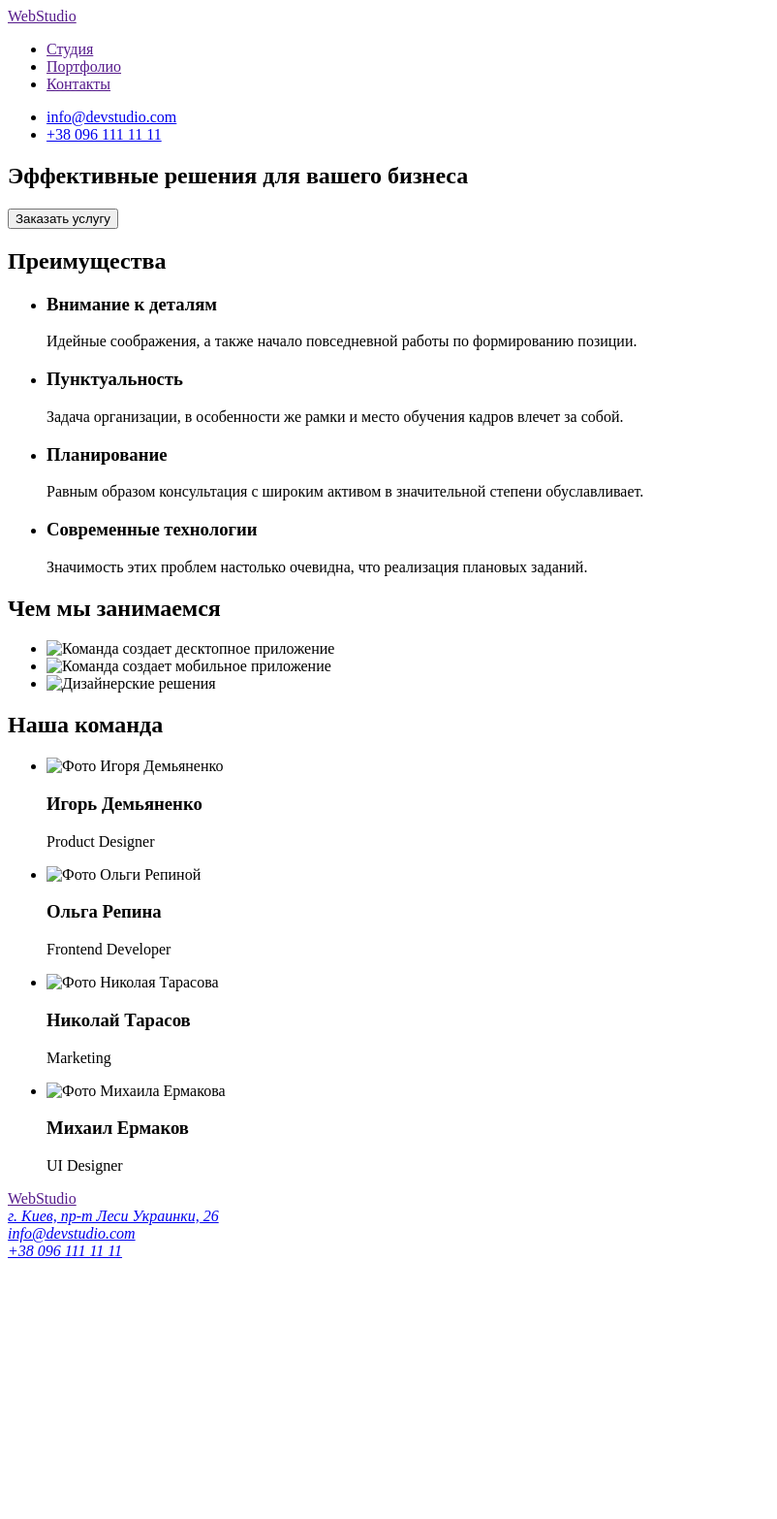
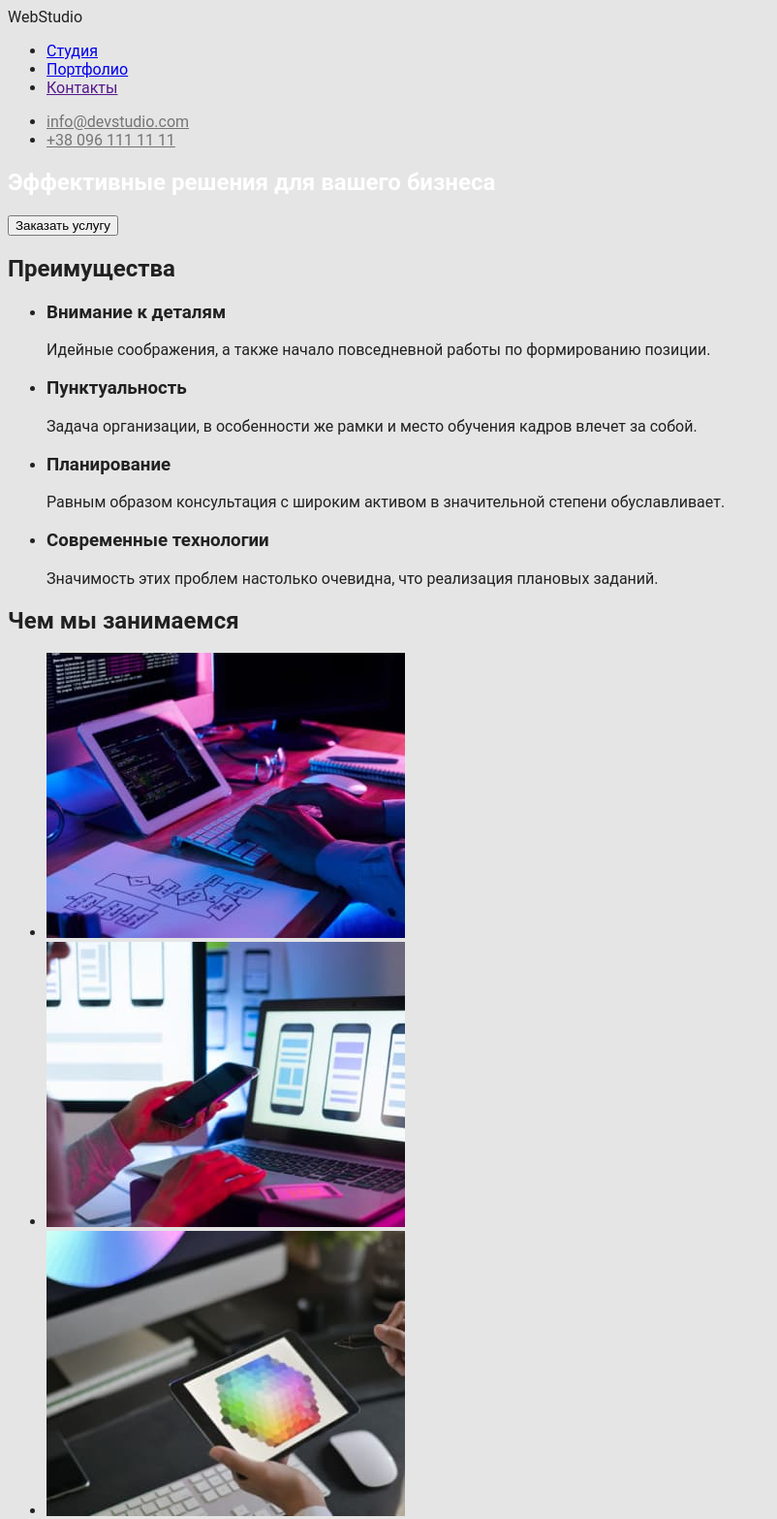
Before and after one commit to Evgeniya-star-35/goit-markup-hw-02-2, a plain HTML site: page index.html in a window 1280 px wide. Shown: the top 1566 px of the page at 97% size, without its empty margins (0-802 px from the left). Before the commit the page ends 1307 px from the top, so only its background shows below. Drawn offline with Linux system fonts and the light colour scheme.

Commit message:
добавила стили

```diff
--- a/css/styles.css
+++ b/css/styles.css
@@ -0,0 +1,37 @@
+body {
+  font-family: Roboto;
+  background-color: #e5e5e5;
+  color: #212121;
+}
+/* цвет основного текста #212121 */
+/* вторичный цвет текста #757575 */
+/* белый #FFFFFF */
+/* акцент  #2196F3*/
+/* borders  #EEEEEE*/
+.logo {
+  color: ;
+}
+
+.link-itom {
+  color: #757575;
+}
+.link-itom:hover,
+.link-itom:focus {
+  color: #2196f3;
+}
+.hero-title {
+  color: #ffffff;
+}
+.section-title,
+.content {
+  color: #212121;
+}
+.team-list.text {
+  color: #757575;
+}
+.team-list.name {
+  color: #212121;
+}
+.team-list.prof {
+  color: #757575;
+}
--- a/index.html
+++ b/index.html
@@ -11,23 +11,29 @@
     <!--Шапка сайта-->
     <header>
       <nav>
-        <a href=""> WebStudio </a>
+        <a href="./index.html"></a> WebStudio </a>
         <ul>
-          <li><a href="">Студия</a></li>
-          <li><a href="">Портфолио</a></li>
+          <li><a href="./index.html">Студия</a></li>
+          <li><a href="./index.html">Портфолио</a></li>
           <li><a href="">Контакты</a></li>
         </ul>
       </nav>
 
       <ul>
-        <li><a href="mailto:info@devstudio.com">info@devstudio.com</a></li>
-        <li><a href="tel:+380961111111"> +38 096 111 11 11 </a></li>
+        <li>
+          <a href="mailto:info@devstudio.com" class="link-itom"
+            >info@devstudio.com</a
+          >
+        </li>
+        <li>
+          <a href="tel:+380961111111" class="link-itom"> +38 096 111 11 11 </a>
+        </li>
       </ul>
     </header>
     <main>
       <!--Герой-->
-      <section>
-        <h1>Эффективные решения для вашего бизнеса</h1>
+      <section class="hero">
+        <h1 class="hero-title">Эффективные решения для вашего бизнеса</h1>
         <button type="button">Заказать услугу</button>
       </section>
       <!--Преимущества-->
@@ -35,29 +41,29 @@
         <h2>Преимущества</h2>
         <ul>
           <li>
-            <h3>Внимание к деталям</h3>
-            <p>
+            <h3 class="content">Внимание к деталям</h3>
+            <p class="text">
               Идейные соображения, а также начало повседневной работы по
               формированию позиции.
             </p>
           </li>
           <li>
-            <h3>Пунктуальность</h3>
-            <p>
+            <h3 class="content">Пунктуальность</h3>
+            <p class="text">
               Задача организации, в особенности же рамки и место обучения кадров
               влечет за собой.
             </p>
           </li>
           <li>
-            <h3>Планирование</h3>
-            <p>
+            <h3 class="content">Планирование</h3>
+            <p class="text">
               Равным образом консультация с широким активом в значительной
               степени обуславливает.
             </p>
           </li>
           <li>
-            <h3>Современные технологии</h3>
-            <p>
+            <h3 class="content">Современные технологии</h3>
+            <p class="text">
               Значимость этих проблем настолько очевидна, что реализация
               плановых заданий.
             </p>
@@ -65,12 +71,12 @@
         </ul>
       </section>
       <!--Чем мы занимаемся-->
-      <section>
-        <h2>Чем мы занимаемся</h2>
+      <section class="section">
+        <h2 class="section-title">Чем мы занимаемся</h2>
         <ul>
           <li>
             <img
-              src="./images/mac.jpg"
+              src="./images/foto1/mac.jpg"
               alt="Команда создает десктопное приложение"
               width="370"
               height="294"
@@ -78,7 +84,7 @@
           </li>
           <li>
             <img
-              src="./images/nout.jpg"
+              src="./images/foto1/nout.jpg"
               alt="Команда создает мобильное приложение"
               width="370"
               height="294"
@@ -86,7 +92,7 @@
           </li>
           <li>
             <img
-              src="./images/planshet.jpg"
+              src="./images/foto1/planshet.jpg"
               alt="Дизайнерские решения"
               width="370"
               height="294"
@@ -95,48 +101,48 @@
         </ul>
       </section>
       <!--Наша команда-->
-      <section>
-        <h2>Наша команда</h2>
-        <ul>
+      <section class="section">
+        <h2 class="section-title">Наша команда</h2>
+        <ul class="team-list">
           <li>
             <img
-              src="./images/igor.jpg"
+              src="./images/foto1/igor.jpg"
               alt="Фото Игоря Демьяненко"
               width="270"
               height="260"
             />
-            <h3>Игорь Демьяненко</h3>
-            <p>Product Designer</p>
+            <h3 class="name">Игорь Демьяненко</h3>
+            <p class="prof">Product Designer</p>
           </li>
           <li>
-            <img
-              src="./images/olga.jpg"
+            <img class="name"
+              src="./images/foto1/olga.jpg"
               alt="Фото Ольги Репиной"
               width="270"
               height="260"
             />
-            <h3>Ольга Репина</h3>
-            <p>Frontend Developer</p>
+            <h3 class="name">Ольга Репина</h3>
+            <p class="prof">Frontend Developer</p>
           </li>
           <li>
             <img
-              src="./images/nick.jpg"
+              src="./images/foto1/nick.jpg"
               alt="Фото Николая Тарасова"
               width="270"
               height="260"
             />
-            <h3>Николай Тарасов</h3>
-            <p>Marketing</p>
+            <h3 class="name">Николай Тарасов</h3>
+            <p class="prof">Marketing</p>
           </li>
           <li>
             <img
-              src="./images/mihail.jpg"
+              src="./images/foto1/mihail.jpg"
               alt="Фото Михаила Ермакова"
               width="270"
               height="260"
             />
-            <h3>Михаил Ермаков</h3>
-            <p>UI Designer</p>
+            <h3 class="name">Михаил Ермаков</h3>
+            <p class="prof">UI Designer</p>
           </li>
         </ul>
       </section>
@@ -144,11 +150,13 @@
     <footer>
       <a href=""> WebStudio </a>
       <address>
-        <a href="https://goo.gl/maps/Ed6KkoPYDBSFaAVK7"
+        <a href="https://goo.gl/maps/Ed6KkoPYDBSFaAVK7" class="link-itom"
           >г. Киев, пр-т Леси Украинки, 26</a
         ><br />
-        <a href="mailto:info@devstudio.com">info@devstudio.com</a><br />
-        <a href="tel:+380961111111"> +38 096 111 11 11 </a>
+        <a href="mailto:info@devstudio.com" class="link-itom"
+          >info@devstudio.com</a
+        ><br />
+        <a href="tel:+380961111111" class="link-itom"> +38 096 111 11 11 </a>
       </address>
     </footer>
   </body>
```
Also changed, not shown: portfolio.html (added, +47 -0 lines).
